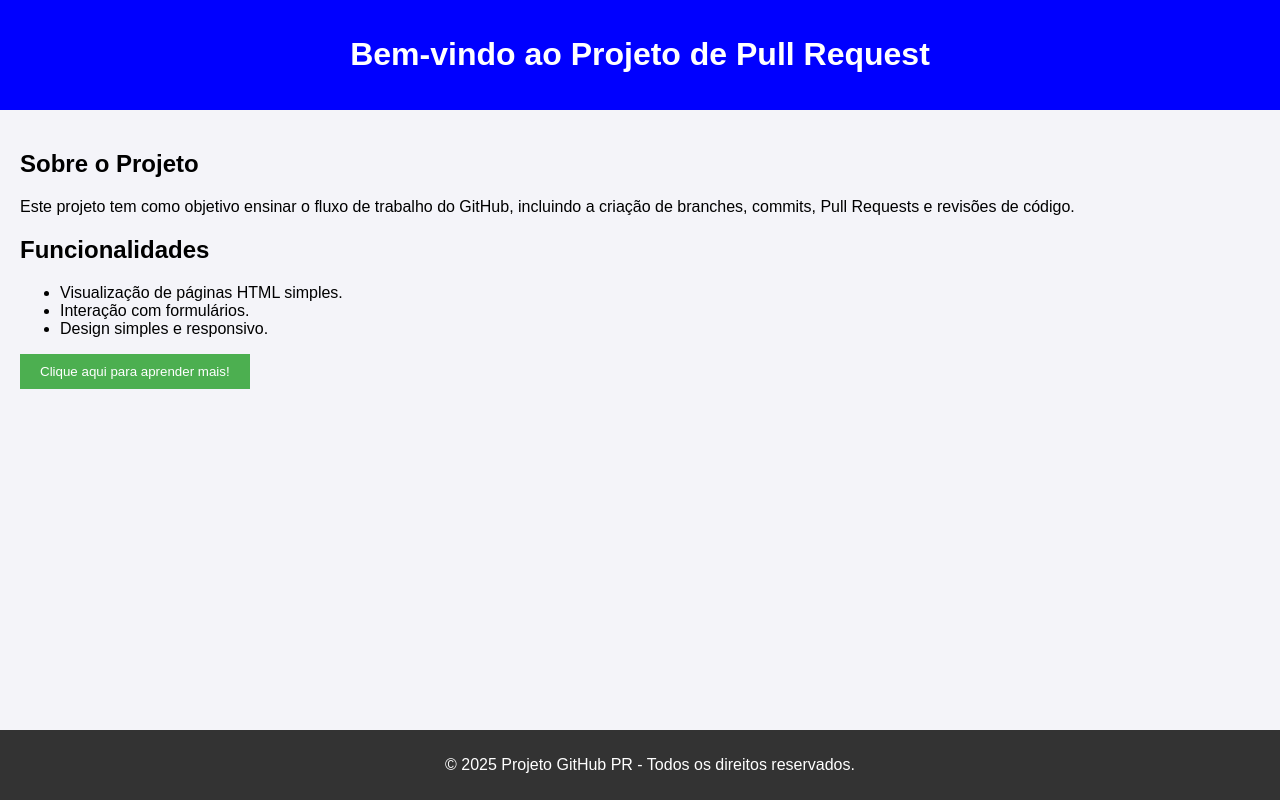
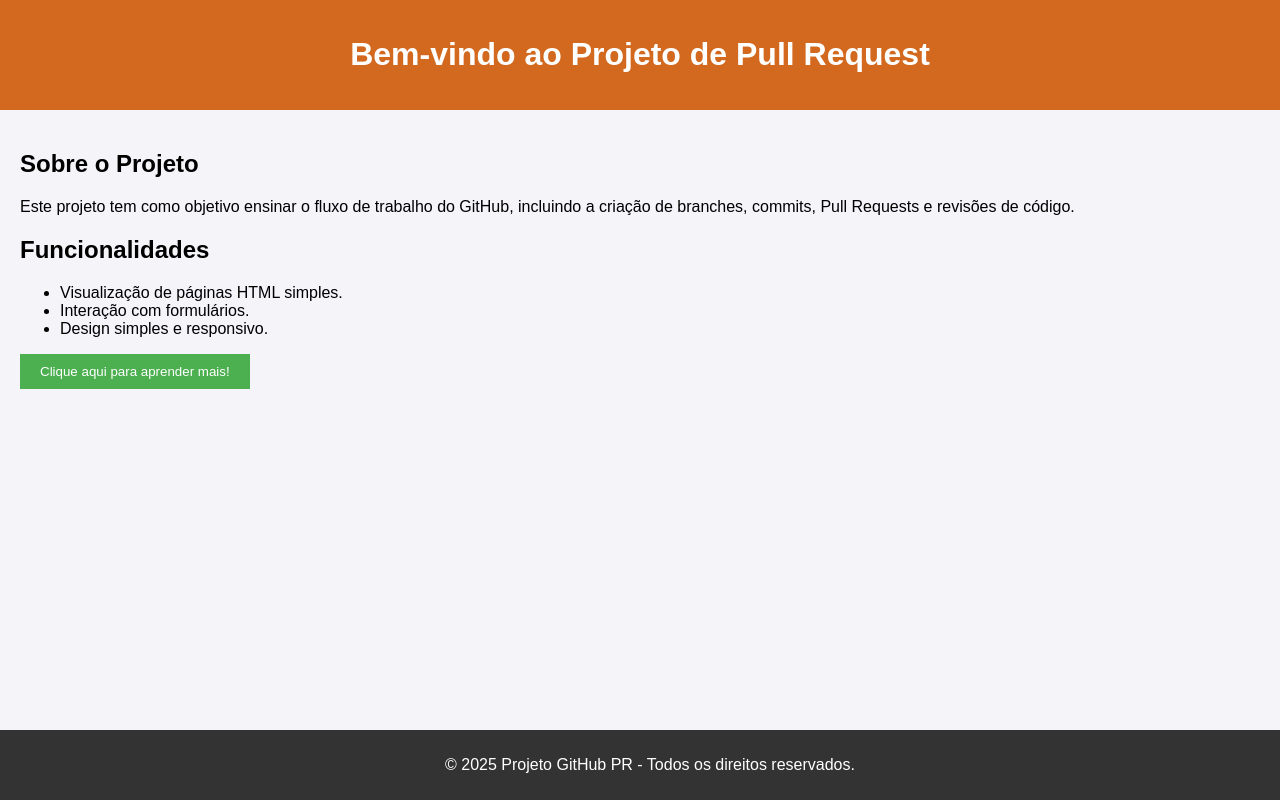
Before and after one commit to manuellifla/exercicioDevops, a plain HTML site: page index.html in a window 1280 px wide. Drawn offline with Linux system fonts and the light colour scheme.

Commit message:
Joás alterou a cor do backgroud para a cor chocolate

```diff
--- a/index.html
+++ b/index.html
@@ -12,7 +12,7 @@
             padding: 0;
         }
         header {
-            background-color: blue;
+            background-color: chocolate;
             color: white;
             padding: 15px;
             text-align: center;
```
